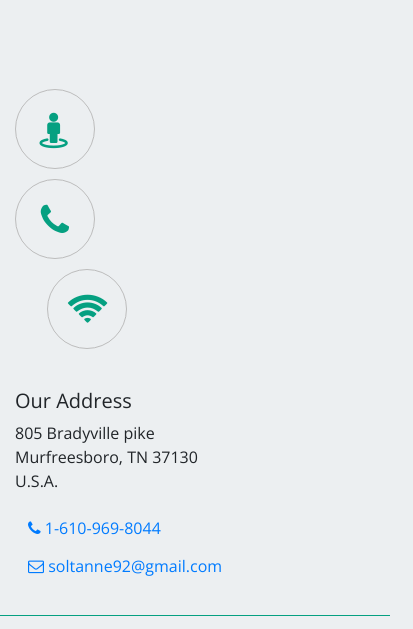
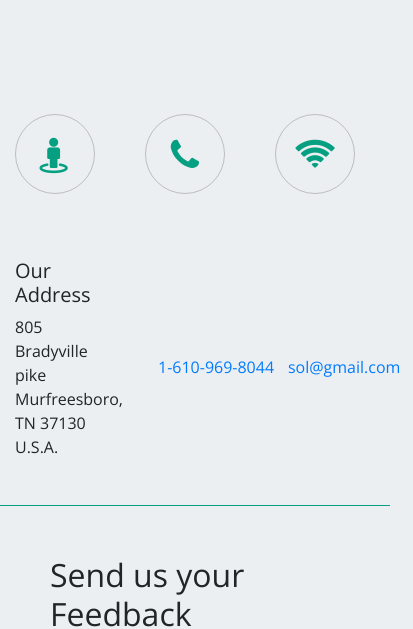
Before and after one commit to mohamed-soltane/Restaurant-Portifilo, a website: page contactus.html in a window 390 px wide. Shown: the part 223-852 px from the top of the page, 413 px wide, since content can reach past the window. Drawn offline with nearby package versions, Linux system fonts and the light colour scheme.

Commit message:
contactus

```diff
--- a/contactus.html
+++ b/contactus.html
@@ -107,20 +107,20 @@
         </div>
         <div class="container">
             <div class="row row-content align-items-center">
-                <div class="col-sm-4  contact-item">
+                <div class="col-4  contact-item">
                     <i class="fa fa-street-view fa-lg"></i>
                 </div>
-                <div class="col-sm-3 contact-item">
+                <div class="col-3 contact-item">
                     <i class="fa fa-phone"></i>
                 </div>
-                <div class="col-sm-3 offset-1 contact-item">
+                <div class="col-4 offset-1 contact-item">
                      <i class="fa fa-wifi"></i>
                 </div>
             </div>
         </div>
        <div class="container">
             <div class="row  align-items-center">
-                <div class="col-sm-4">
+                <div class="col-4">
                     <h5>Our Address</h5>
                     <address>
                     805 Bradyville pike<br />
@@ -128,11 +128,11 @@
                     U.S.A.
                     </address>
                 </div>
-                <div class="col-sm-4">
-                    <a role="button" class="btn btn-link" href="tel:+12065551234"><i class="fa fa-phone"></i> 1-610-969-8044</a><br />
+                <div class="col-4">
+                    <a role="button" class="btn btn-link" href="tel:+12065551234">1-610-969-8044</a><br />
                 </div>
-                <div class="col-sm-4">
-                    <a role="button" class="btn btn-link" href="mailto:campsites@nucamp.co"><i class="fa fa-envelope-o"></i> soltanne92@gmail.com</a>
+                <div class="col-4">
+                    <a role="button" class="btn btn-link" href="mailto:campsites@nucamp.co">sol@gmail.com</a>
                 </div>
             </div>
 
```
Also changed, not shown: menu.html (+4 -4 lines).
